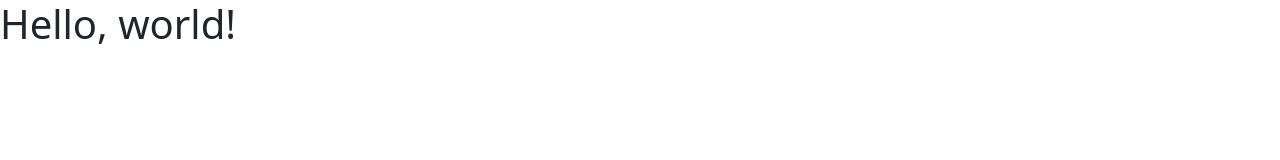
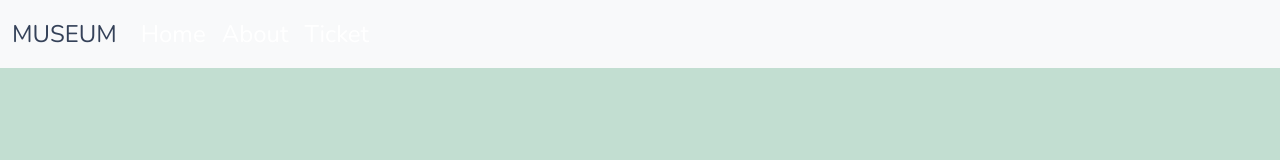
Before and after one commit to ridea88/latihan-BootStrap, a plain HTML site: page Studi-kasus-arkeologi-1/index.html in a window 1280 px wide. Drawn offline with nearby package versions, Linux system fonts and the light colour scheme.

Commit message:
menambahkan navbar

```diff
--- a/Studi-kasus-arkeologi-1/app.css
+++ b/Studi-kasus-arkeologi-1/app.css
@@ -0,0 +1,23 @@
+body{
+    background: #c2ded1;
+    font-family: "nunito",sans-serif;
+}
+
+#navbar{
+    font-size: 1.5rem;
+    font-weight: 100;
+}
+
+#navbar .nav-link{
+    color: white;
+}
+
+
+#navbar .nav-link:hover{
+    color: #354259;
+}
+
+#navbar .navbar-brand{
+    color: #354259;
+    font-size: 1.5rem;
+}
--- a/Studi-kasus-arkeologi-1/index.html
+++ b/Studi-kasus-arkeologi-1/index.html
@@ -7,10 +7,27 @@
     <link href="https://cdn.jsdelivr.net/npm/bootstrap@5.3.2/dist/css/bootstrap.min.css" rel="stylesheet" integrity="sha384-T3c6CoIi6uLrA9TneNEoa7RxnatzjcDSCmG1MXxSR1GAsXEV/Dwwykc2MPK8M2HN" crossorigin="anonymous">
 
     <link rel="stylesheet" href="app.css">
+    <link rel="preconnect" href="https://fonts.googleapis.com">
+<link rel="preconnect" href="https://fonts.gstatic.com" crossorigin>
+<link href="https://fonts.googleapis.com/css2?family=Nunito&display=swap" rel="stylesheet">
   </head>
   <body>
-    <h1>Hello, world!</h1>
-    <script src="https://cdn.jsdelivr.net/npm/bootstrap@5.3.2/dist/js/bootstrap.bundle.min.js" integrity="sha384-C6RzsynM9kWDrMNeT87bh95OGNyZPhcTNXj1NW7RuBCsyN/o0jlpcV8Qyq46cDfL" crossorigin="anonymous"></script>
+    <nav class="navbar navbar-expand-lg bg-light" id="navbar">
+        <div class="container-fluid">
+          <a class="navbar-brand" href="#">MUSEUM</a>
+          <button class="navbar-toggler" type="button" data-bs-toggle="collapse" data-bs-target="#navbarNavAltMarkup" aria-controls="navbarNavAltMarkup" aria-expanded="false" aria-label="Toggle navigation">
+            <span class="navbar-toggler-icon"></span>
+          </button>
+          <div class="collapse navbar-collapse" id="navbarNavAltMarkup">
+            <div class="navbar-nav">
+              <a class="nav-link active" aria-current="page" href="#Home">Home</a>
+              <a class="nav-link" href="#About">About</a>
+              <a class="nav-link" href="#Ticket">Ticket</a>
+            </div>
+          </div>
+        </div>
+      </nav>
+      <script src="https://cdn.jsdelivr.net/npm/bootstrap@5.3.2/dist/js/bootstrap.bundle.min.js" integrity="sha384-C6RzsynM9kWDrMNeT87bh95OGNyZPhcTNXj1NW7RuBCsyN/o0jlpcV8Qyq46cDfL" crossorigin="anonymous"></script>
     <script src="https://code.jquery.com/jquery-3.7.1.min.js" integrity="sha256-/JqT3SQfawRcv/BIHPThkBvs0OEvtFFmqPF/lYI/Cxo=" crossorigin="anonymous"></script>
   </body>
 </html>
```
